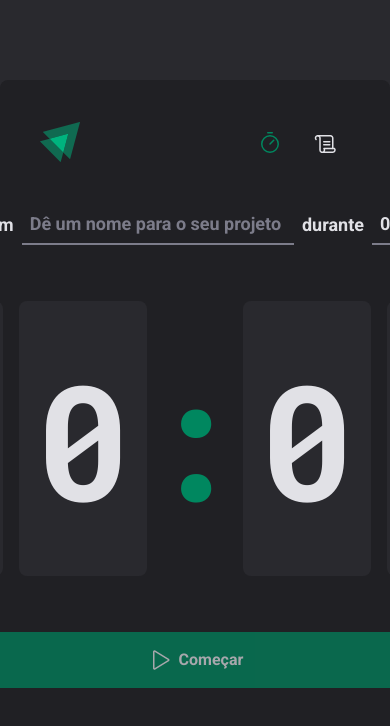
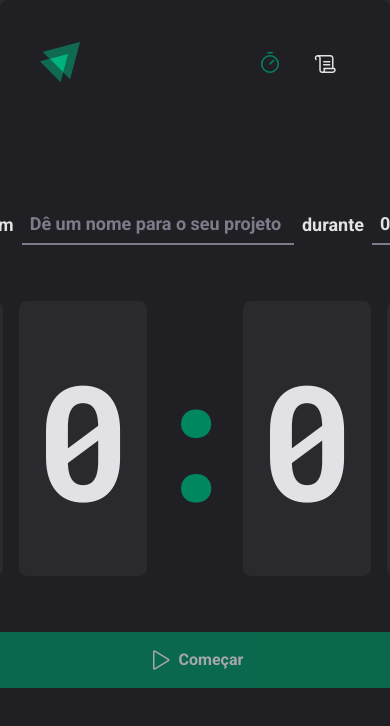
Before and after one commit to cawell/02-ignite-timer, a React (Vite) app: page /home in a window 390 px wide. Shown: the top 726 px of the page. Built offline with nearby package versions, Linux system fonts and the light colour scheme.

Commit message:
feat: update DefaultLayout CSS properties
The CSS properties in DefaultLayout have been updated to improve responsiveness. The width, height, and margin have been set to auto, and a minimum height of 100vh has been set to maintain page height, regardless of screen size.

```diff
--- a/src/layouts/DefaultLayout/styles.ts
+++ b/src/layouts/DefaultLayout/styles.ts
@@ -1,9 +1,9 @@
 import styled from 'styled-components'
 
 export const LayoutContainer = styled.div`
-  max-width: 74rem;
-  height: calc(100vh - 10rem);
-  margin: 5rem auto;
+  width: auto;
+  height: auto;
+  min-height: 100vh;
   padding: 2.5rem;
 
   background: ${(props) => props.theme['gray-800']};
```
